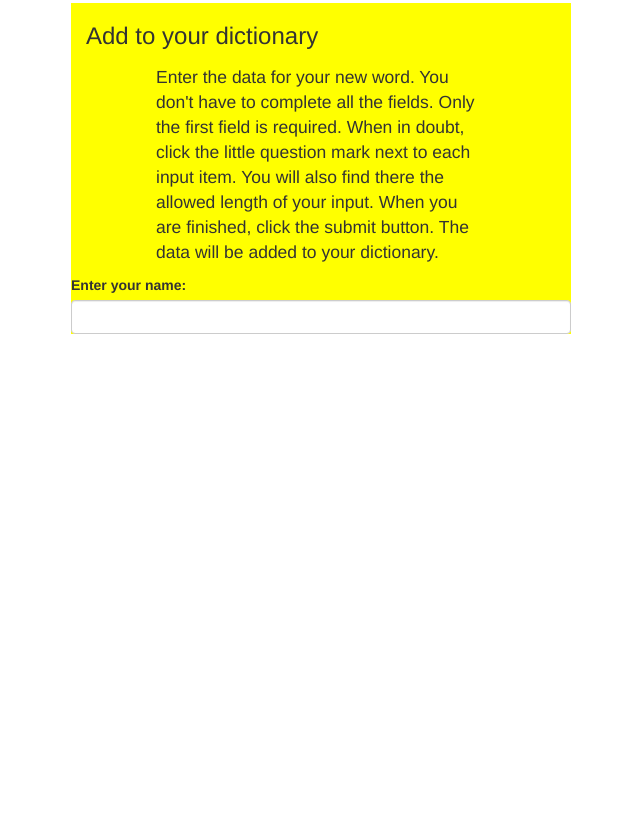
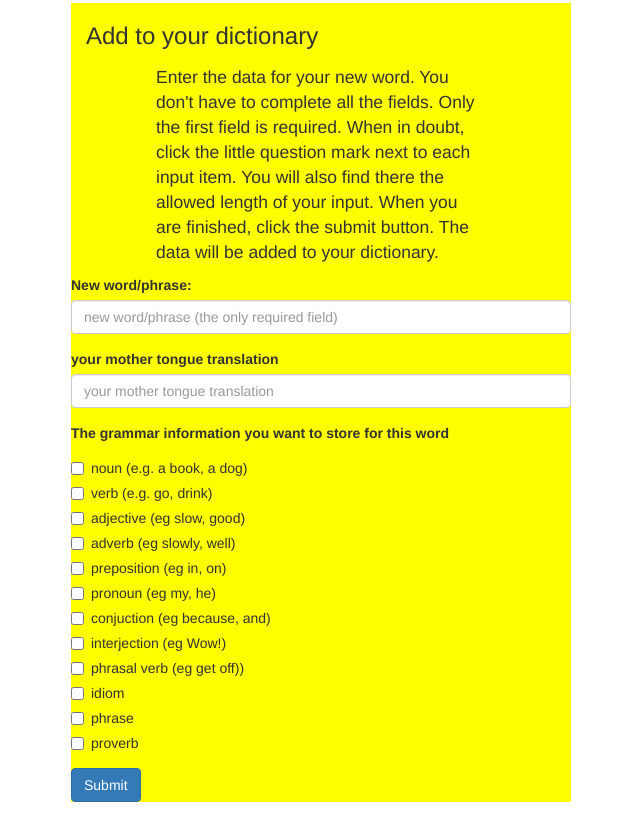
Before and after one commit to DariuszUstrzycki/dictionary, a plain HTML site: page index.html in a window 1280 px wide. Shown: the part 536-1376 px from the top of the page, without its empty margins (319-959 px from the left). Before the commit the page ends 915 px from the top, so only its background shows below. Drawn offline with nearby package versions, Linux system fonts and the light colour scheme.

Commit message:
Add checkbox

```diff
--- a/index.html
+++ b/index.html
@@ -55,8 +55,62 @@
                 <form>
 
                     <div class="form-group">
-                        <label class="control-label ">Enter your name:</label>
-                        <input class="form-control ">
+                        <label class="control-label">New word/phrase:</label>
+                        <input class="form-control" placeholder="new word/phrase (the only required field)">
+                    </div>
+
+                    <div class="form-group">
+                        <!-- Email field !-->
+                        <label for="mt_translation_id" class="control-label">your mother tongue translation</label>
+                        <input type="text" class="form-control" id="mt_translation_id" name="mt_translation" placeholder="your mother tongue translation">
+                    </div>
+
+                    <div class="form-group">
+                        <!-- Checkbox Group !-->
+                        <label class="control-label">The grammar information you want to store for this word</label>
+                        <div class="checkbox">
+                            <label><input type="checkbox" name="gr_info" value="noun">noun (e.g. a book, a dog)</label>
+                        </div>
+                        <div class="checkbox">
+                            <label><input type="checkbox" name="gr_info" value="verb">verb (e.g. go, drink)</label>
+                        </div>
+
+
+                        <div class="checkbox">
+                            <label><input type="checkbox" name="gr_info" value="adjective">adjective (eg slow, good)</label>
+                        </div>
+
+                        <div class="checkbox">
+                            <label><input type="checkbox" name="gr_info" value="adverb">adverb (eg slowly, well)</label>
+                        </div>
+                        <div class="checkbox">
+                            <label><input type="checkbox" name="gr_info" value="preposition">preposition (eg in, on)</label>
+                        </div>
+                        <div class="checkbox">
+                            <label><input type="checkbox" name="gr_info" value="pronoun">pronoun (eg my, he)</label>
+                        </div>
+                        <div class="checkbox">
+                            <label><input type="checkbox" name="gr_info" value="conjuction">conjuction (eg because, and)</label>
+                        </div>
+                        <div class="checkbox">
+                            <label><input type="checkbox" name="gr_info" value="interjection">interjection (eg Wow!)</label>
+                        </div>
+                        <div class="checkbox">
+                            <label><input type="checkbox" name="gr_info" value="phrasal verb">phrasal verb (eg get off))</label>
+                        </div>
+                        <div class="checkbox">
+                            <label><input type="checkbox" name="gr_info" value="idiom">idiom</label>
+                        </div>
+                        <div class="checkbox">
+                            <label><input type="checkbox" name="gr_info" value="phrase">phrase</label>
+                        </div>
+                        <div class="checkbox">
+                            <label><input type="checkbox" name="gr_info" value="proverb">proverb</label>
+                        </div>
+                    </div>
+                    <div class="form-group">
+                        <!-- Submit button !-->
+                        <button type="submit" class="btn btn-primary">Submit</button>
                     </div>
                 </form>
             </div>
@@ -67,22 +121,6 @@
 
 
 
-    <!--
-    <section class="container ">
-        <div class="row ">
-            <div class="project-box ">
-                <figure class="col-sm-12 ">
-                    <h4>Naughts and Crosses 1</h4>
-                    <img src="https://s3.amazonaws.com/codecademy-content/projects/make-a-website/lesson-4/kitchen.jpg " />
-                    <p>Lorema ipsum dolor sit amet, consectetur adipiscing elit. Pellentesque convallis pulvinar ex ac fermentum. Nulla ante ex, tempor ac sapien non, iaculis lacinia purus. Nulla facilisi. In maximus malesuada massa, et auctor elit dictum qu</p>
-                </figure>
-            </div>
-        </div>
-    </section>
-    -->
-
-
-
     <script src="scripts/main.js "></script>
 
 </body>
```
